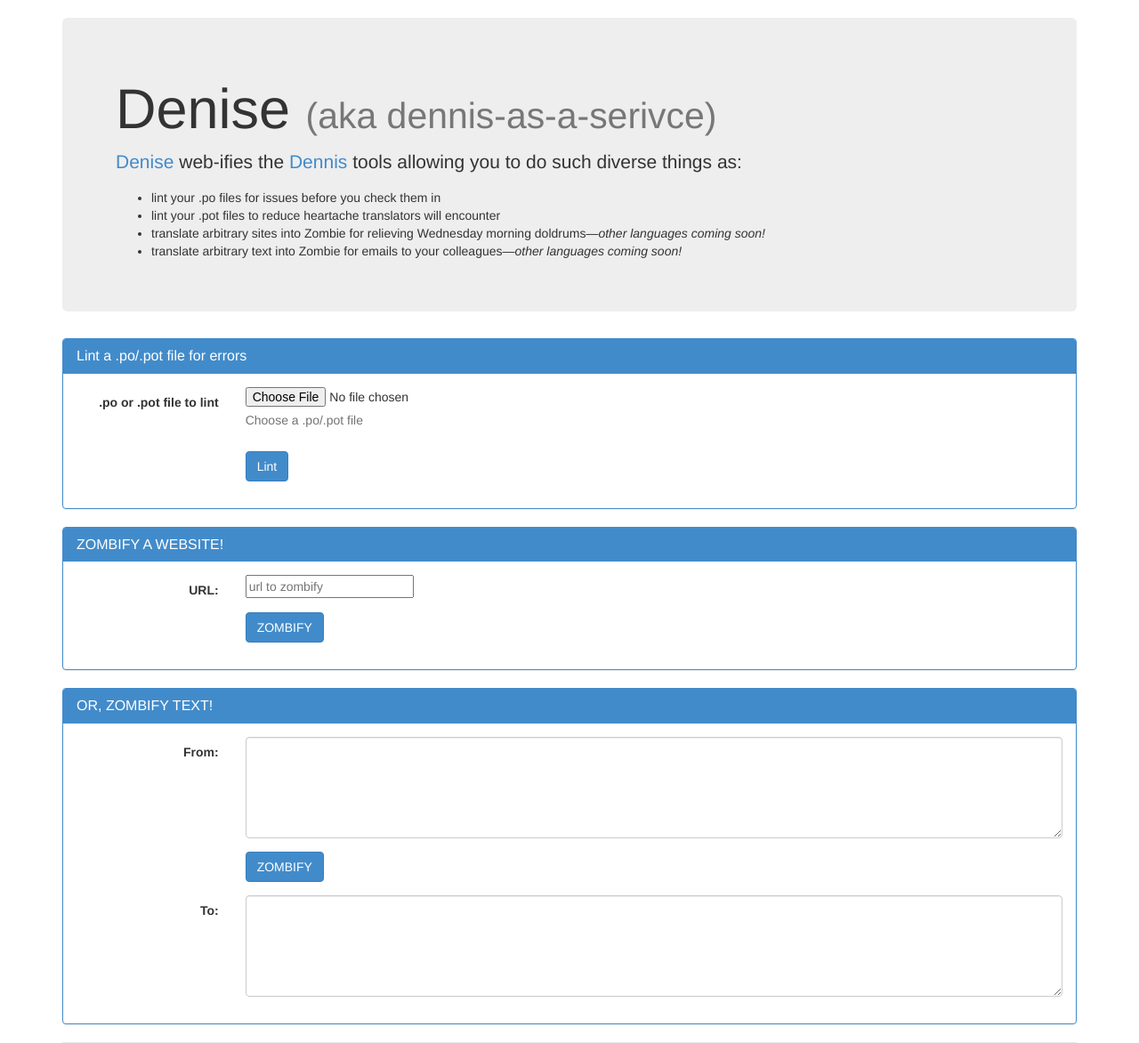
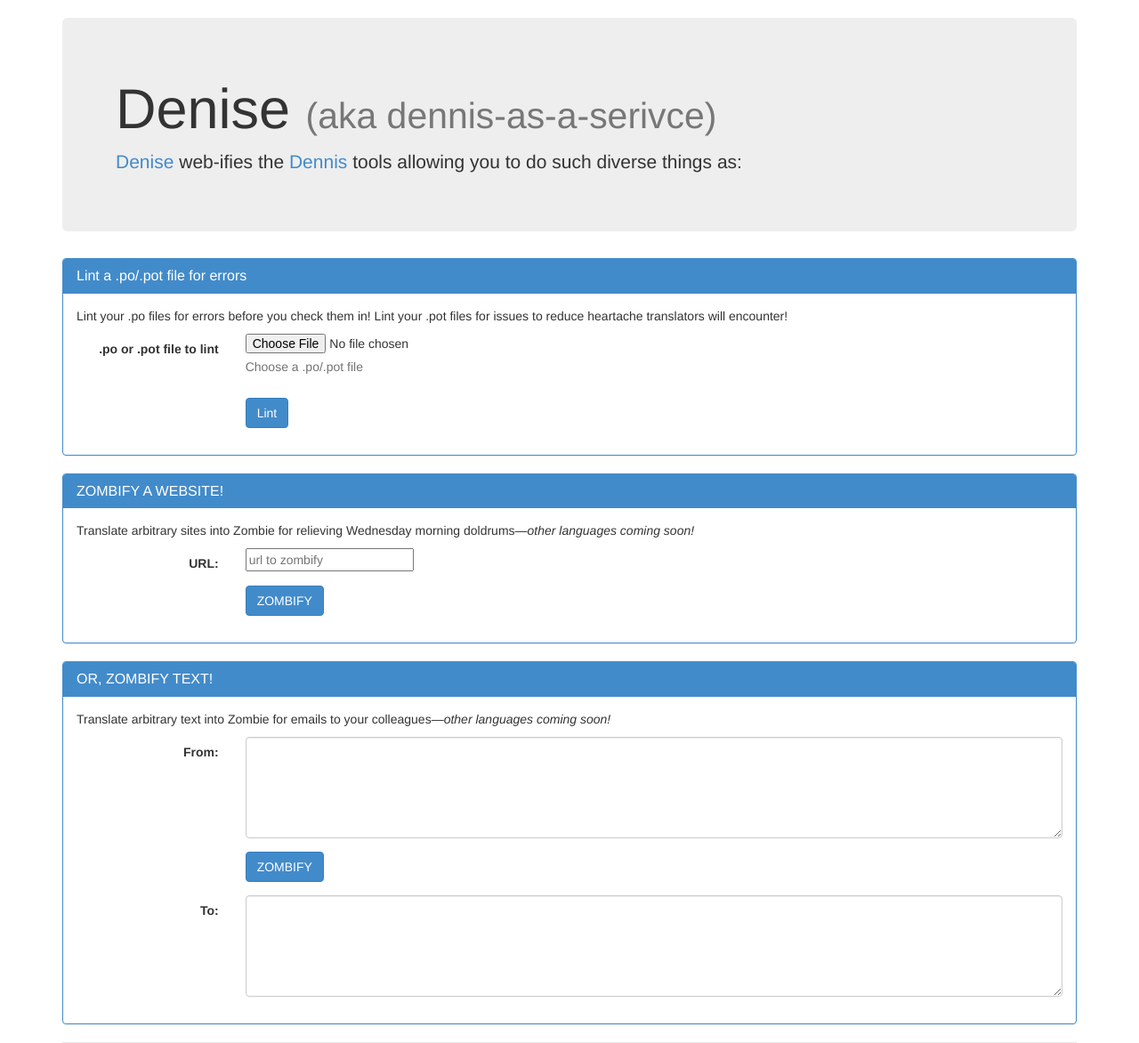
Before and after one commit to willkg/denise, a Flask app: page / in a window 1280 px wide. Shown: the part 51-1223 px from the top of the page at 89% size. Run offline with Flask 2, Linux system fonts and the light colour scheme; some libraries are stand-ins or nearby versions.

Commit message:
Move "descriptions" inline

```diff
--- a/denise/templates/index.html
+++ b/denise/templates/index.html
@@ -10,14 +10,6 @@
     web-ifies the <a href="https://dennis.readthedocs.org/">Dennis</a>
     tools allowing you to do such diverse things as:
   </p>
-  <ul>
-    <li>lint your .po files for issues before you check them in</li>
-    <li>lint your .pot files to reduce heartache translators will encounter</li>
-    <li>translate arbitrary sites into Zombie for relieving Wednesday
-      morning doldrums&mdash;<em>other languages coming soon!</em></li>
-    <li>translate arbitrary text into Zombie for emails to your
-      colleagues&mdash;<em>other languages coming soon!</em></li>
-  </ul>
 </div>
 
 {% if error %}
@@ -31,6 +23,10 @@
     <h2 class="panel-title">Lint a .po/.pot file for errors</h2>
   </div>
   <div class="panel-body">
+    <p>
+      Lint your .po files for errors before you check them in!
+      Lint your .pot files for issues to reduce heartache translators will encounter!
+    </p>
     <form method="post" enctype="multipart/form-data" action="/lint" role="form" class="form-horizontal">
       <div class="form-group">
         <label for="poFile" class="col-sm-2 control-label">.po or .pot file to lint</label>
@@ -53,6 +49,10 @@
     <h2 class="panel-title">ZOMBIFY A WEBSITE!</h2>
   </div>
   <div class="panel-body">
+    <p>
+      Translate arbitrary sites into Zombie for relieving Wednesday
+      morning doldrums&mdash;<em>other languages coming soon!</em>
+    </p>
     <form method="get" action="/" role="form" class="form-horizontal">
       <div class="form-group">
         <label for="url" class="col-sm-2 control-label">URL:</label>
@@ -74,6 +74,10 @@
     <h2 class="panel-title">OR, ZOMBIFY TEXT!</h2>
   </div>
   <div class="panel-body">
+    <p>
+      Translate arbitrary text into Zombie for emails to your
+      colleagues&mdash;<em>other languages coming soon!</em>
+    </p>
     <form method="get" action="/" role="form" class="form-horizontal">
       <div class="form-group">
         <label for="zombifyInput" class="col-sm-2 control-label">From:</label>
```
